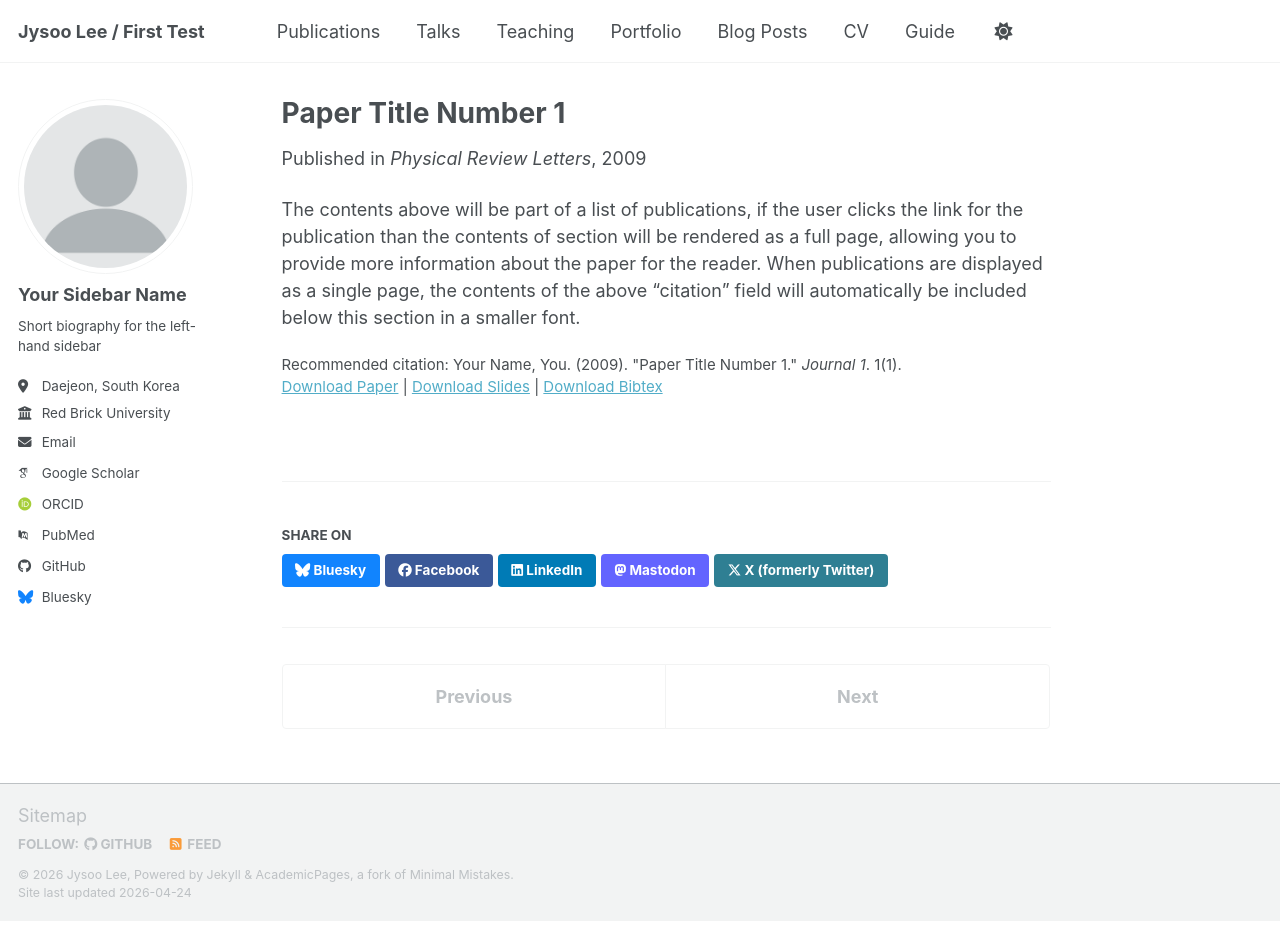
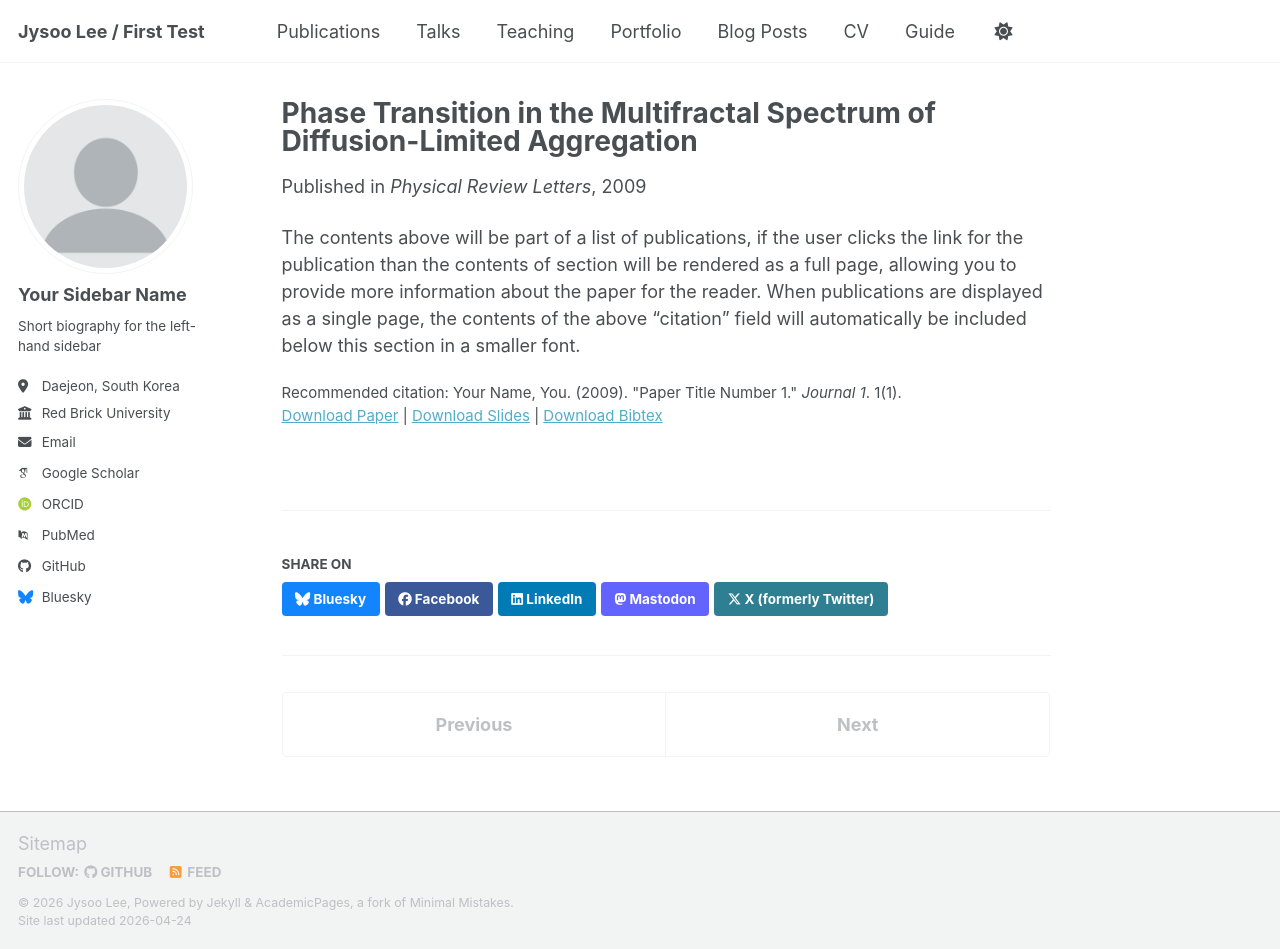
Before and after one commit to jysoolee/jysoolee.github.io, a Jekyll site: the page built from _publications/2009-10-01-paper-title-number-1.md, in a window 1280 px wide and 949 px high. Built offline with Jekyll 4.4.1, drawn with Linux system fonts in a browser that asks for light colours; some web fonts are replaced; a script bundle is joined from its source files by our own code; library files that are not in the unit come from our copies.

Commit message:
Update 2009-10-01-paper-title-number-1.md

```diff
--- a/_publications/2009-10-01-paper-title-number-1.md
+++ b/_publications/2009-10-01-paper-title-number-1.md
@@ -1,5 +1,5 @@
 ---
-title: "Paper Title Number 1"
+title: "Phase Transition in the Multifractal Spectrum of Diffusion-Limited Aggregation"
 collection: publications
 category: manuscripts
 permalink: /publication/2009-10-01-paper-title-number-1
```
